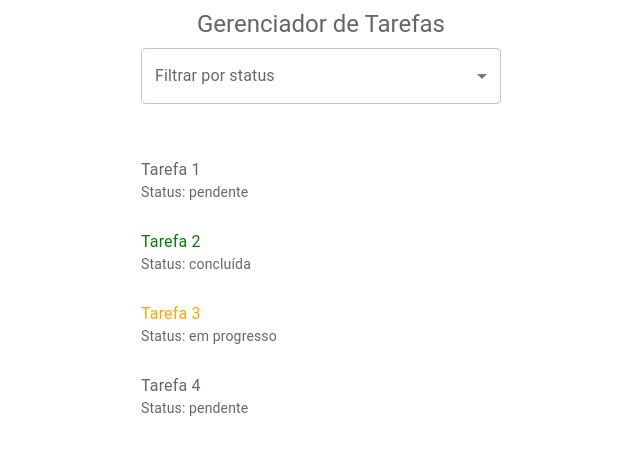
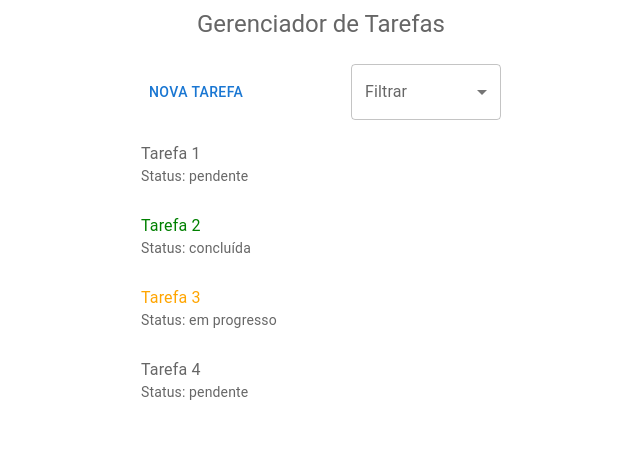
Before and after one commit to zilliana123/gerenciador-de-tarefas, a Next.js app: page / in a window 1280 px wide. Shown: the top 454 px of the page, without its empty margins (319-959 px from the left). Built offline with nearby package versions, Linux system fonts and the light colour scheme; some icons are missing.

Commit message:
feat: botão de incluir nova tarefa, parcial.

```diff
--- a/pages/StatusFilter.js
+++ b/pages/StatusFilter.js
@@ -6,12 +6,12 @@ import MenuItem from "@mui/material/MenuItem";
 
 function StatusFilter({ value, onChange }) {
   return (
-    <FormControl fullWidth sx={{ maxWidth: 360, mb: 2 }}>
-      <InputLabel id="status-filter-label">Filtrar por status</InputLabel>
+    <FormControl fullWidth sx={{ maxWidth: 360 }}>
+      <InputLabel id="status-filter-label">Filtrar</InputLabel>
       <Select
         labelId="status-filter-label"
         value={value}
-        label="Filtrar por status"
+        label="Filtrar"
         onChange={(e) => onChange(e.target.value)}
       >
         <MenuItem value="">Todos</MenuItem>
--- a/pages/index.js
+++ b/pages/index.js
@@ -1,9 +1,9 @@
 import React, { useState } from "react";
 import Box from "@mui/material/Box";
+import Button from "@mui/material/Button";
 import List from "@mui/material/List";
 import Typography from "@mui/material/Typography";
 import FormControl from "@mui/material/FormControl";
-import InputLabel from "@mui/material/InputLabel";
 
 import StatusFilter from "./StatusFilter";
 import TaskItem from "./TaskItem";
@@ -72,9 +72,20 @@ function TaskList() {
         Gerenciador de Tarefas
       </Typography>
 
-      <FormControl fullWidth sx={{ maxWidth: 360, mb: 2 }}>
-        <StatusFilter value={statusFilter} onChange={setStatusFilter} />
-      </FormControl>
+      <Box
+        sx={{
+          width: 360,
+          display: "flex",
+          justifyContent: "space-between",
+          flexDirection: "row",
+          mt: 2,
+        }}
+      >
+        <Button>Nova tarefa</Button>
+        <FormControl fullWidth sx={{ maxWidth: 150 }}>
+          <StatusFilter value={statusFilter} onChange={setStatusFilter} />
+        </FormControl>
+      </Box>
 
       <List sx={{ width: "100%", maxWidth: 360, bgcolor: "background.paper" }}>
         {filteredTasks.map((task) => (
```
